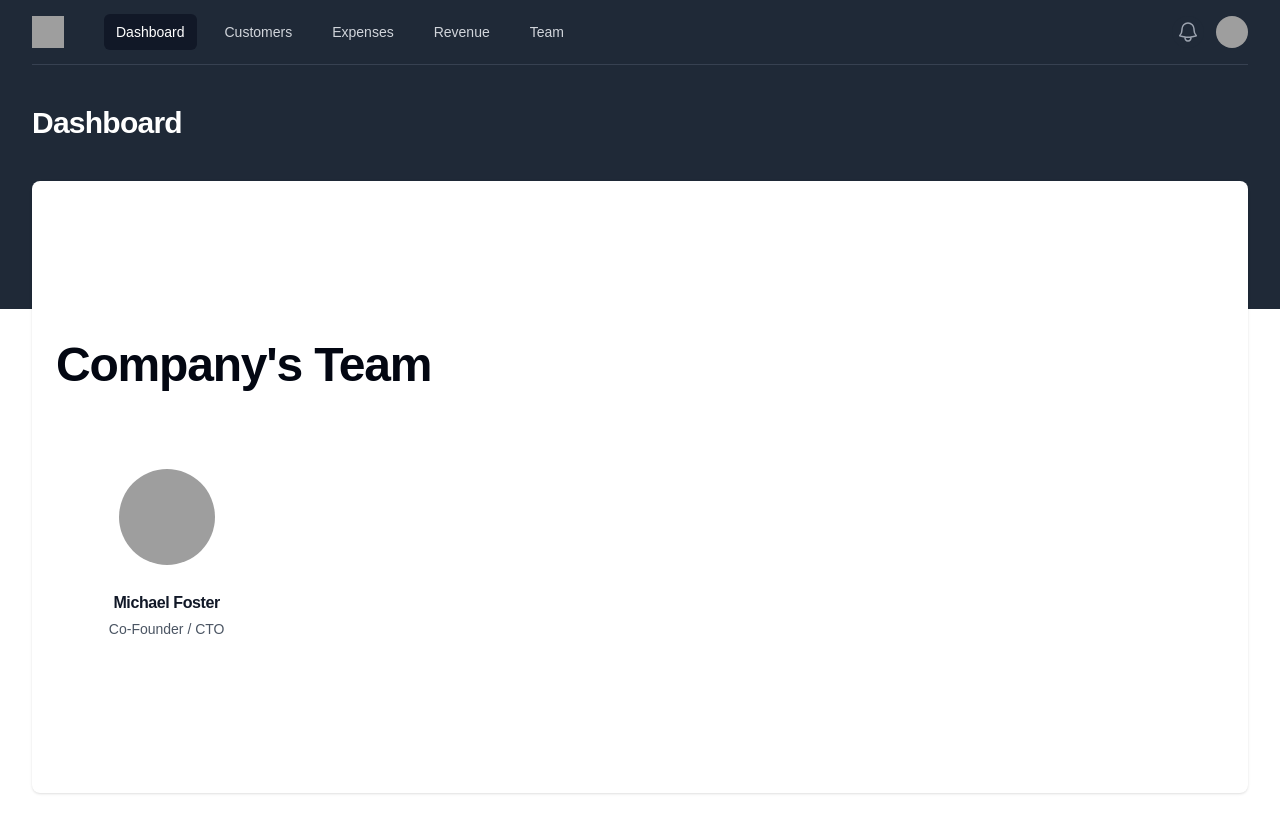
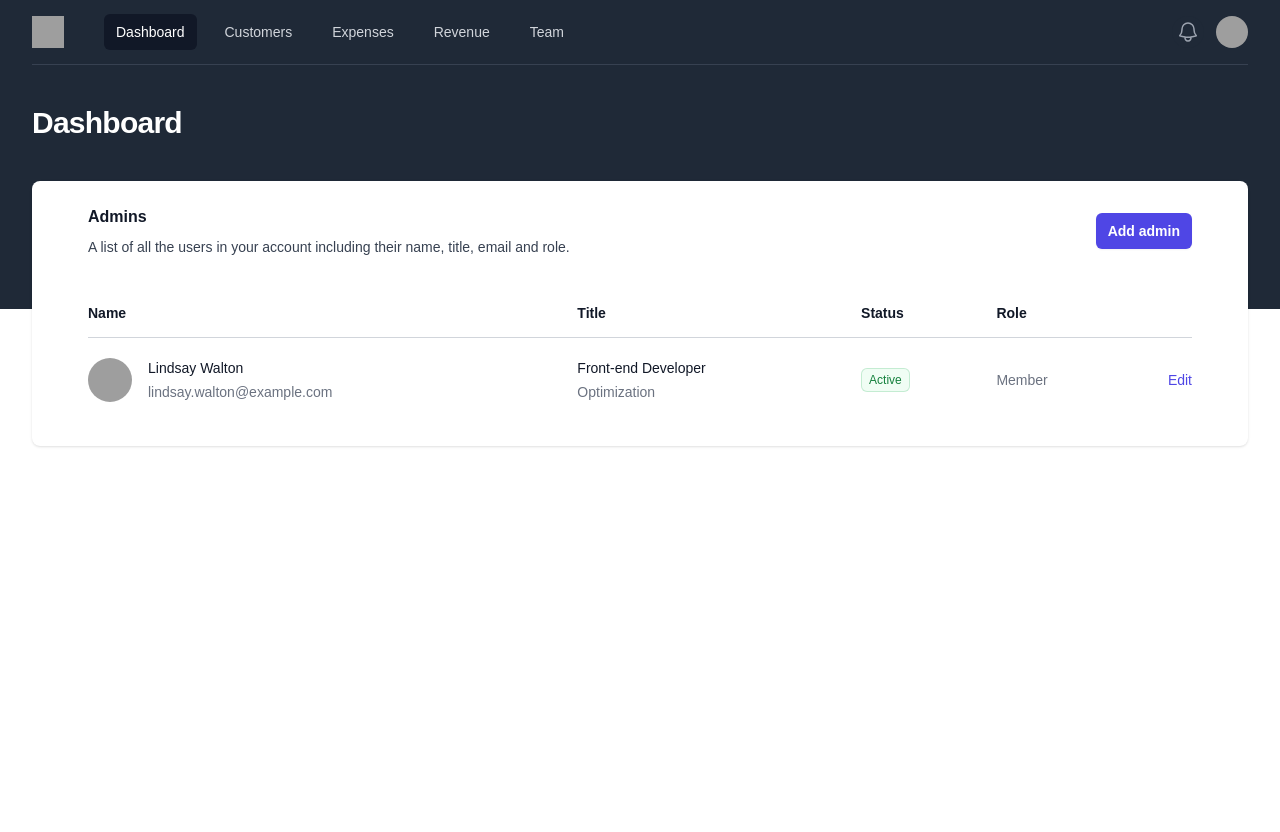
Before and after one commit to mdreesen/admin, a Next.js app: page /groupawesome/team in a window 1280 px wide. Shown: the top 832 px of the page. After the commit the page ends 800 px from the top, so only its background shows below. Built offline with nearby package versions, Linux system fonts and the light colour scheme; grey boxes are pictures that could not be loaded.

Commit message:
feature(Adding pages)

```diff
--- a/app/[group]/customers/page.tsx
+++ b/app/[group]/customers/page.tsx
@@ -1,10 +1,71 @@
-export default function Page() {
+const people = [
+    { name: 'Lindsay Walton', title: 'Front-end Developer', email: 'lindsay.walton@example.com', role: 'Member' },
+    // More people...
+  ]
 
+  export default function Page() {
     return (
-        <div className="bg-white py-24 sm:py-32">
-                <p className="mt-2 max-w-lg text-pretty text-4xl font-semibold tracking-tight text-gray-950 sm:text-5xl">
-                    Your Customers Page
-                </p>
+      <div className="px-4 sm:px-6 lg:px-8">
+        <div className="sm:flex sm:items-center">
+          <div className="sm:flex-auto">
+            <h1 className="text-base font-semibold text-gray-900">Customers</h1>
+            <p className="mt-2 text-sm text-gray-700">
+              A list of all the customers in your account including their name, email and role.
+            </p>
+          </div>
+          <div className="mt-4 sm:ml-16 sm:mt-0 sm:flex-none">
+            <button
+              type="button"
+              className="block rounded-md bg-indigo-600 px-3 py-2 text-center text-sm font-semibold text-white shadow-sm hover:bg-indigo-500 focus-visible:outline focus-visible:outline-2 focus-visible:outline-offset-2 focus-visible:outline-indigo-600"
+            >
+              Add customer
+            </button>
+          </div>
         </div>
+        <div className="mt-8 flow-root">
+          <div className="-mx-4 -my-2 overflow-x-auto sm:-mx-6 lg:-mx-8">
+            <div className="inline-block min-w-full py-2 align-middle sm:px-6 lg:px-8">
+              <table className="min-w-full divide-y divide-gray-300">
+                <thead>
+                  <tr>
+                    <th scope="col" className="py-3.5 pl-4 pr-3 text-left text-sm font-semibold text-gray-900 sm:pl-0">
+                      Name
+                    </th>
+                    <th scope="col" className="px-3 py-3.5 text-left text-sm font-semibold text-gray-900">
+                      Title
+                    </th>
+                    <th scope="col" className="px-3 py-3.5 text-left text-sm font-semibold text-gray-900">
+                      Email
+                    </th>
+                    <th scope="col" className="px-3 py-3.5 text-left text-sm font-semibold text-gray-900">
+                      Role
+                    </th>
+                    <th scope="col" className="relative py-3.5 pl-3 pr-4 sm:pr-0">
+                      <span className="sr-only">Edit</span>
+                    </th>
+                  </tr>
+                </thead>
+                <tbody className="divide-y divide-gray-200">
+                  {people.map((person) => (
+                    <tr key={person.email}>
+                      <td className="whitespace-nowrap py-4 pl-4 pr-3 text-sm font-medium text-gray-900 sm:pl-0">
+                        {person.name}
+                      </td>
+                      <td className="whitespace-nowrap px-3 py-4 text-sm text-gray-500">{person.title}</td>
+                      <td className="whitespace-nowrap px-3 py-4 text-sm text-gray-500">{person.email}</td>
+                      <td className="whitespace-nowrap px-3 py-4 text-sm text-gray-500">{person.role}</td>
+                      <td className="relative whitespace-nowrap py-4 pl-3 pr-4 text-right text-sm font-medium sm:pr-0">
+                        <a href="#" className="text-indigo-600 hover:text-indigo-900">
+                          Edit<span className="sr-only">, {person.name}</span>
+                        </a>
+                      </td>
+                    </tr>
+                  ))}
+                </tbody>
+              </table>
+            </div>
+          </div>
+        </div>
+      </div>
     )
-}
+  }
--- a/app/[group]/team/page.tsx
+++ b/app/[group]/team/page.tsx
@@ -1,34 +1,94 @@
 const people = [
     {
-        name: 'Michael Foster',
-        role: 'Co-Founder / CTO',
-        imageUrl:
-            'https://images.unsplash.com/photo-1519244703995-f4e0f30006d5?ixlib=rb-=eyJhcHBfaWQiOjEyMDd9&auto=format&fit=facearea&facepad=8&w=1024&h=1024&q=80',
+      name: 'Lindsay Walton',
+      title: 'Front-end Developer',
+      department: 'Optimization',
+      email: 'lindsay.walton@example.com',
+      role: 'Member',
+      image:
+        'https://images.unsplash.com/photo-1517841905240-472988babdf9?ixlib=rb-1.2.1&ixid=eyJhcHBfaWQiOjEyMDd9&auto=format&fit=facearea&facepad=2&w=256&h=256&q=80',
     },
     // More people...
-]
+  ]
 
-export default function Example() {
+  export default function Page() {
     return (
-        <div className="bg-white py-24 sm:py-32">
-            <p className="mt-2 max-w-lg text-pretty text-4xl font-semibold tracking-tight text-gray-950 sm:text-5xl">
-                Company's Team
+      <div className="px-4 sm:px-6 lg:px-8">
+        <div className="sm:flex sm:items-center">
+          <div className="sm:flex-auto">
+            <h1 className="text-base font-semibold text-gray-900">Admins</h1>
+            <p className="mt-2 text-sm text-gray-700">
+              A list of all the users in your account including their name, title, email and role.
             </p>
-            <div className="mx-auto max-w-7xl px-6 lg:px-8">
-
-                <ul
-                    role="list"
-                    className="mx-auto mt-20 grid max-w-2xl grid-cols-2 gap-x-8 gap-y-16 text-center sm:grid-cols-3 md:grid-cols-4 lg:mx-0 lg:max-w-none lg:grid-cols-5 xl:grid-cols-6"
-                >
-                    {people.map((person) => (
-                        <li key={person.name}>
-                            <img alt="" src={person.imageUrl} className="mx-auto size-24 rounded-full" />
-                            <h3 className="mt-6 text-base/7 font-semibold tracking-tight text-gray-900">{person.name}</h3>
-                            <p className="text-sm/6 text-gray-600">{person.role}</p>
-                        </li>
-                    ))}
-                </ul>
+          </div>
+          <div className="mt-4 sm:ml-16 sm:mt-0 sm:flex-none">
+            <button
+              type="button"
+              className="block rounded-md bg-indigo-600 px-3 py-2 text-center text-sm font-semibold text-white shadow-sm hover:bg-indigo-500 focus-visible:outline focus-visible:outline-2 focus-visible:outline-offset-2 focus-visible:outline-indigo-600"
+            >
+              Add admin
+            </button>
+          </div>
+        </div>
+        <div className="mt-8 flow-root">
+          <div className="-mx-4 -my-2 overflow-x-auto sm:-mx-6 lg:-mx-8">
+            <div className="inline-block min-w-full py-2 align-middle sm:px-6 lg:px-8">
+              <table className="min-w-full divide-y divide-gray-300">
+                <thead>
+                  <tr>
+                    <th scope="col" className="py-3.5 pl-4 pr-3 text-left text-sm font-semibold text-gray-900 sm:pl-0">
+                      Name
+                    </th>
+                    <th scope="col" className="px-3 py-3.5 text-left text-sm font-semibold text-gray-900">
+                      Title
+                    </th>
+                    <th scope="col" className="px-3 py-3.5 text-left text-sm font-semibold text-gray-900">
+                      Status
+                    </th>
+                    <th scope="col" className="px-3 py-3.5 text-left text-sm font-semibold text-gray-900">
+                      Role
+                    </th>
+                    <th scope="col" className="relative py-3.5 pl-3 pr-4 sm:pr-0">
+                      <span className="sr-only">Edit</span>
+                    </th>
+                  </tr>
+                </thead>
+                <tbody className="divide-y divide-gray-200 bg-white">
+                  {people.map((person) => (
+                    <tr key={person.email}>
+                      <td className="whitespace-nowrap py-5 pl-4 pr-3 text-sm sm:pl-0">
+                        <div className="flex items-center">
+                          <div className="size-11 shrink-0">
+                            <img alt="" src={person.image} className="size-11 rounded-full" />
+                          </div>
+                          <div className="ml-4">
+                            <div className="font-medium text-gray-900">{person.name}</div>
+                            <div className="mt-1 text-gray-500">{person.email}</div>
+                          </div>
+                        </div>
+                      </td>
+                      <td className="whitespace-nowrap px-3 py-5 text-sm text-gray-500">
+                        <div className="text-gray-900">{person.title}</div>
+                        <div className="mt-1 text-gray-500">{person.department}</div>
+                      </td>
+                      <td className="whitespace-nowrap px-3 py-5 text-sm text-gray-500">
+                        <span className="inline-flex items-center rounded-md bg-green-50 px-2 py-1 text-xs font-medium text-green-700 ring-1 ring-inset ring-green-600/20">
+                          Active
+                        </span>
+                      </td>
+                      <td className="whitespace-nowrap px-3 py-5 text-sm text-gray-500">{person.role}</td>
+                      <td className="relative whitespace-nowrap py-5 pl-3 pr-4 text-right text-sm font-medium sm:pr-0">
+                        <a href="#" className="text-indigo-600 hover:text-indigo-900">
+                          Edit<span className="sr-only">, {person.name}</span>
+                        </a>
+                      </td>
+                    </tr>
+                  ))}
+                </tbody>
+              </table>
             </div>
+          </div>
         </div>
+      </div>
     )
-}
+  }
```
